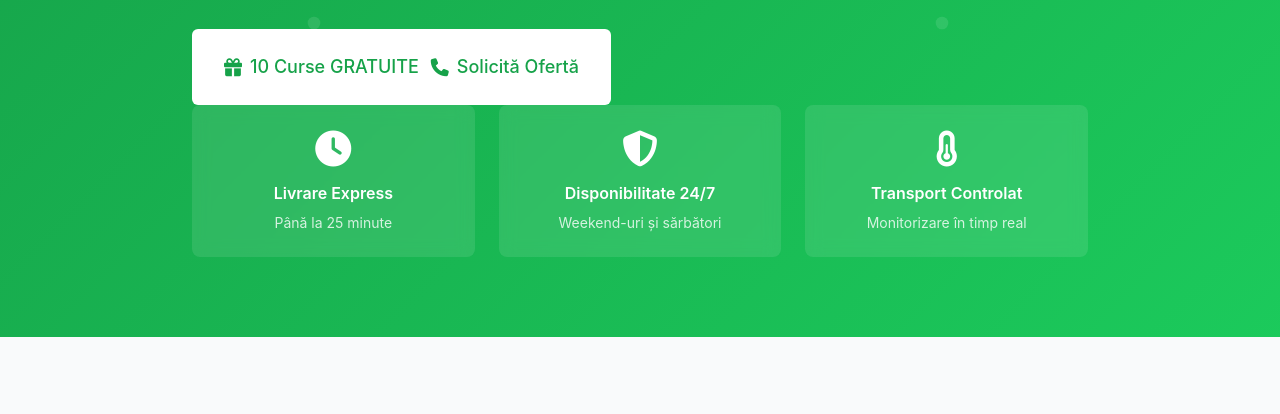
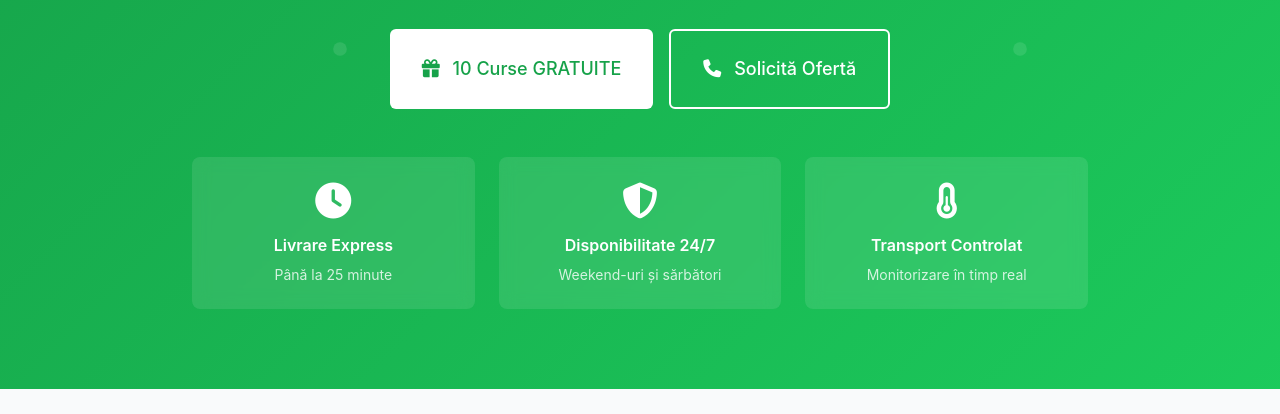
Before and after one commit to xdorinel/KiwiMag-Delivery, a plain HTML site: page index.html in a window 1280 px wide. Shown: the part 356-770 px from the top of the page. Drawn offline with nearby package versions, Linux system fonts and the light colour scheme.

Commit message:
Update index.html

```diff
--- a/index.html
+++ b/index.html
@@ -505,19 +505,23 @@
                     Servicii complete de livrare B2B & B2C cu tehnologie avansată și standarde de siguranță superioare
                 </p>
 
-                <button
-    class="bg-white text-primary hover:bg-white/90 text-lg px-8 py-6 rounded-md font-medium transition-all duration-300 transform hover:scale-105 flex flex-col sm:flex-row items-center justify-center gap-3"
-    onclick="openWhatsAppOrder()"
->
-    <span class="flex items-center">
+              <div class="flex flex-col sm:flex-row gap-4 justify-center mb-12">
+    <button
+        class="bg-white text-primary hover:bg-white/90 text-lg px-8 py-6 rounded-md font-medium transition-all duration-300 transform hover:scale-105"
+        onclick="openWhatsAppOrder()"
+    >
         <i class="fas fa-gift mr-2"></i>
         10 Curse GRATUITE
-    </span>
+    </button>
 
-    <span class="flex items-center">
+    <button
+        class="border-2 border-white text-white hover:bg-white hover:text-primary text-lg px-8 py-6 rounded-md font-medium transition-all duration-300"
+        onclick="openWhatsAppOrder()"
+    >
         <i class="fas fa-phone mr-2"></i>
         Solicită Ofertă
-    </span>
+    </button>
+</div>
                 </button>
 
                 <div class="grid grid-cols-1 md:grid-cols-3 gap-6 text-center">
```
